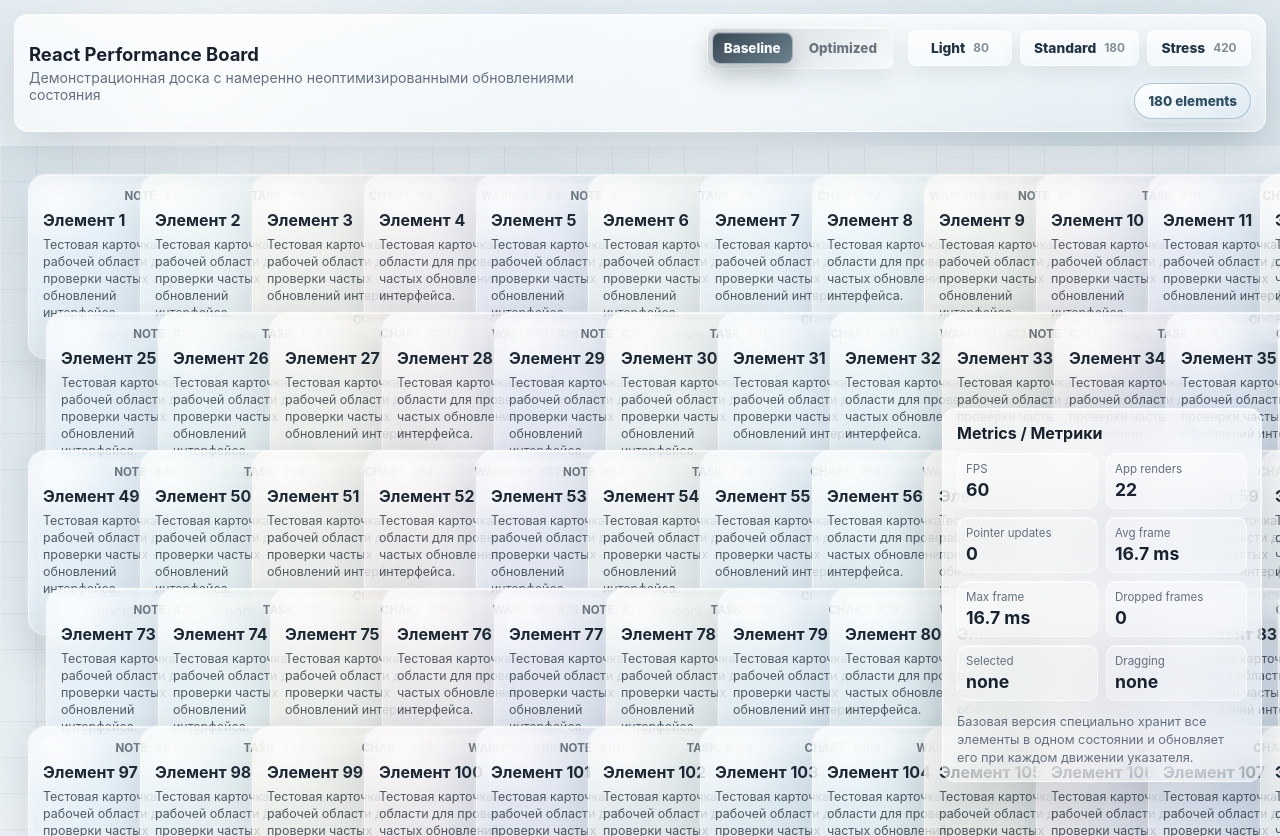
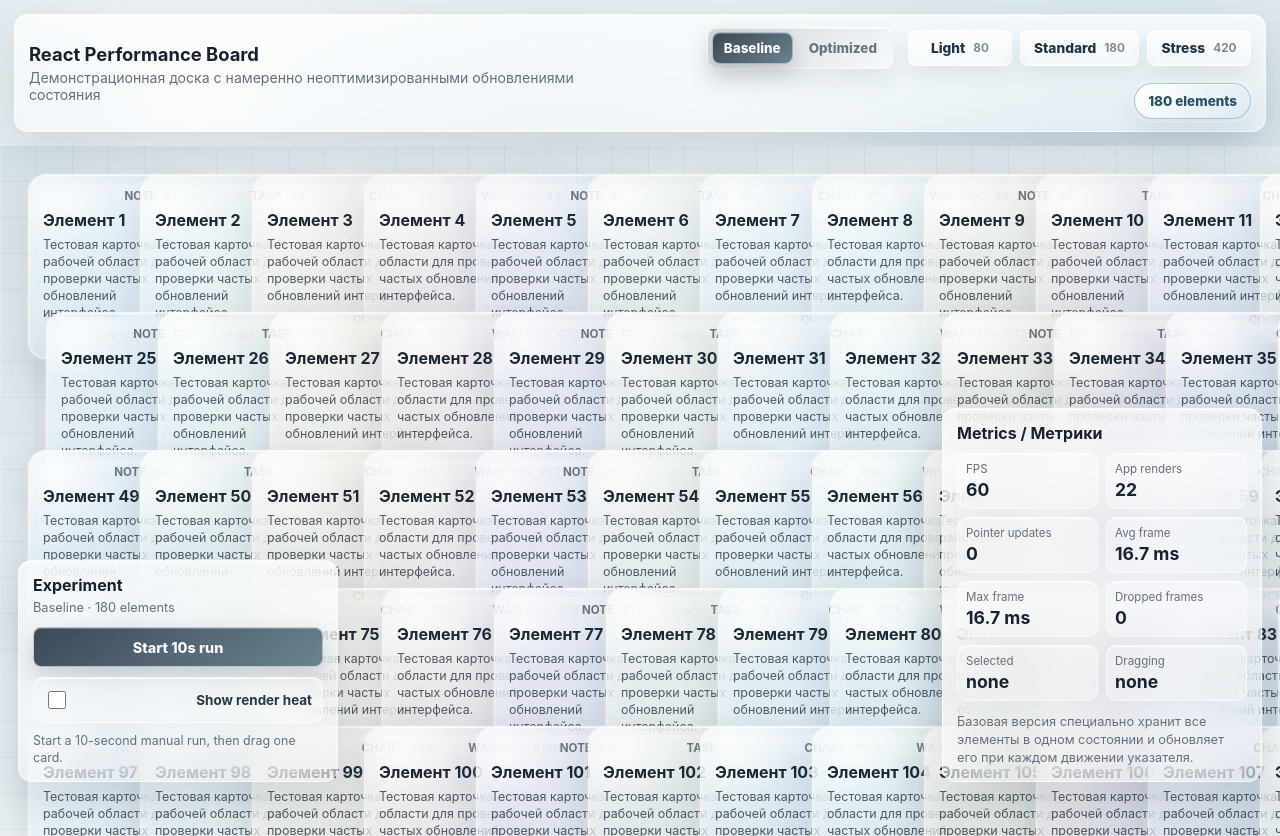
Before and after one commit to Estisui/react-performance-board, a React (Vite) app: page / in a window 1280 px wide. Built offline with nearby package versions, Linux system fonts and the light colour scheme.

Commit message:
feature: complete baseline mode

```diff
--- a/src/entities/board/ui/Board.tsx
+++ b/src/entities/board/ui/Board.tsx
@@ -10,9 +10,10 @@
   onPointerMove: (event: PointerEvent<HTMLDivElement>) => void;
   onPointerUp: (event: PointerEvent<HTMLDivElement>) => void;
   onStartDrag: (event: PointerEvent<HTMLElement>, item: BoardItem) => void;
+  showRenderHeat: boolean;
 };
 
-export function Board({ items, stats, boardRef, onPointerMove, onPointerUp, onStartDrag }: BoardProps) {
+export function Board({ items, stats, boardRef, onPointerMove, onPointerUp, onStartDrag, showRenderHeat }: BoardProps) {
   return (
     <div
       className="boardViewport"
@@ -24,7 +25,14 @@
       <div className="boardCanvas" style={{ width: BOARD_WIDTH, height: BOARD_HEIGHT }}>
         <div className="gridOverlay" />
         {items.map((item) => (
-          <BoardCard key={item.id} item={item} stats={stats} allItems={items} onStartDrag={onStartDrag} />
+          <BoardCard
+            key={item.id}
+            item={item}
+            stats={stats}
+            allItems={items}
+            onStartDrag={onStartDrag}
+            showRenderHeat={showRenderHeat}
+          />
         ))}
       </div>
     </div>
--- a/src/entities/board/ui/BoardCard.tsx
+++ b/src/entities/board/ui/BoardCard.tsx
@@ -1,4 +1,4 @@
-import { PointerEvent } from 'react';
+import { CSSProperties, PointerEvent, useRef } from 'react';
 import { addSyntheticRenderCost } from '../model/renderCost';
 import { BoardItem, BoardStats } from '../model/types';
 
@@ -7,24 +7,32 @@
   stats: BoardStats;
   allItems: BoardItem[];
   onStartDrag: (event: PointerEvent<HTMLElement>, item: BoardItem) => void;
+  showRenderHeat: boolean;
 };
 
-export function BoardCard({ item, stats, allItems, onStartDrag }: BoardCardProps) {
+export function BoardCard({ item, stats, allItems, onStartDrag, showRenderHeat }: BoardCardProps) {
+  const renderCount = useRef(0);
+  renderCount.current += 1;
+
   addSyntheticRenderCost(item, stats);
   const isSelected = stats.selectedId === item.id;
   const isDragging = stats.draggingId === item.id;
   const neighborCount = allItems.filter((candidate) => Math.abs(candidate.x - item.x) < 230).length;
+  const heatClassName = showRenderHeat ? 'renderHeat' : '';
+  const heatHue = 188 + ((renderCount.current + item.id) % 5) * 18;
 
   return (
     <article
-      className={`boardCard ${isSelected ? 'selected' : ''} ${isDragging ? 'dragging' : ''}`}
+      className={`boardCard ${heatClassName} ${isSelected ? 'selected' : ''} ${isDragging ? 'dragging' : ''}`}
       style={{
+        '--render-heat-hue': heatHue,
         width: item.width,
         transform: `translate(${item.x}px, ${item.y}px)`,
         backgroundColor: item.color,
-      }}
+      } as CSSProperties}
       onPointerDown={(event) => onStartDrag(event, item)}
     >
+      {showRenderHeat && <span key={renderCount.current} className="renderPulse" />}
       <div className="cardTopline">
         <span>{item.kind}</span>
         <span>#{item.id}</span>
@@ -32,6 +40,7 @@
       <h2>{item.title}</h2>
       <p>{item.body}</p>
       <footer>
+        {showRenderHeat && <span>Рендеров: {renderCount.current}</span>}
         <span>Соседей: {neighborCount}</span>
       </footer>
     </article>
--- a/src/pages/performance-board/ui/PerformanceBoardPage.tsx
+++ b/src/pages/performance-board/ui/PerformanceBoardPage.tsx
@@ -1,12 +1,14 @@
-import { PointerEvent, useRef, useState } from 'react';
+import { PointerEvent, useEffect, useRef, useState } from 'react';
 import { Board, createItems, DEFAULT_ITEM_COUNT, BOARD_HEIGHT, BOARD_WIDTH } from '../../../entities/board';
 import { BoardItem, BoardStats, DragState } from '../../../entities/board/model/types';
 import type { BoardMode } from '../../../shared/config/boardMode';
 import { useFrameMetrics } from '../../../shared/lib/performance';
+import { BenchmarkPanel } from '../../../widgets/benchmark-panel';
 import { MetricsPanel } from '../../../widgets/metrics-panel';
 import { Toolbar } from '../../../widgets/toolbar';
 
 let appRenderCounter = 0;
+const BENCHMARK_DURATION_MS = 10000;
 
 type PerformanceBoardPageProps = {
   mode: BoardMode;
@@ -20,8 +22,20 @@
   const [dragState, setDragState] = useState<DragState | null>(null);
   const [selectedId, setSelectedId] = useState<number | null>(null);
   const [pointerUpdates, setPointerUpdates] = useState(0);
+  const [showRenderHeat, setShowRenderHeat] = useState(false);
+  const [isBenchmarkRunning, setIsBenchmarkRunning] = useState(false);
+  const [benchmarkStatus, setBenchmarkStatus] = useState('Start a 10-second manual run, then drag one card.');
   const frameMetrics = useFrameMetrics();
   const boardRef = useRef<HTMLDivElement | null>(null);
+  const benchmarkTimeoutRef = useRef<number | null>(null);
+
+  useEffect(() => {
+    return () => {
+      if (benchmarkTimeoutRef.current !== null) {
+        window.clearTimeout(benchmarkTimeoutRef.current);
+      }
+    };
+  }, []);
 
   const stats: BoardStats = {
     renderCount: appRenderCounter,
@@ -90,6 +104,24 @@
     setPointerUpdates(0);
   };
 
+  const handleRunBenchmark = () => {
+    if (isBenchmarkRunning) {
+      return;
+    }
+
+    setPointerUpdates(0);
+    setSelectedId(null);
+    setDragState(null);
+    setIsBenchmarkRunning(true);
+    setBenchmarkStatus('Recording for 10 seconds. Drag one card diagonally now.');
+
+    benchmarkTimeoutRef.current = window.setTimeout(() => {
+      setIsBenchmarkRunning(false);
+      setDragState(null);
+      setBenchmarkStatus('Run complete. Record FPS, frame time, renders, and pointer updates.');
+    }, BENCHMARK_DURATION_MS);
+  };
+
   return (
     <main className="appShell" data-mode={mode}>
       <Toolbar
@@ -106,6 +138,16 @@
           onPointerMove={handlePointerMove}
           onPointerUp={handlePointerUp}
           onStartDrag={handleStartDrag}
+          showRenderHeat={showRenderHeat}
+        />
+        <BenchmarkPanel
+          mode={mode}
+          itemCount={items.length}
+          status={benchmarkStatus}
+          isRunning={isBenchmarkRunning}
+          showRenderHeat={showRenderHeat}
+          onToggleRenderHeat={() => setShowRenderHeat((value) => !value)}
+          onRunBenchmark={handleRunBenchmark}
         />
         <MetricsPanel stats={stats} />
       </section>
--- a/src/styles.css
+++ b/src/styles.css
@@ -343,6 +343,37 @@
     inset 0 -28px 48px rgba(255, 255, 255, 0.28);
 }
 
+.boardCard.renderHeat {
+  border-color: hsla(var(--render-heat-hue), 62%, 42%, 0.42);
+  box-shadow:
+    0 18px 38px rgba(45, 60, 76, 0.15),
+    0 0 0 4px hsla(var(--render-heat-hue), 72%, 46%, 0.22),
+    inset 0 1px 0 rgba(255, 255, 255, 0.74);
+}
+
+.renderPulse {
+  position: absolute;
+  inset: 0;
+  z-index: 1;
+  border-radius: inherit;
+  background:
+    radial-gradient(circle at 50% 50%, hsla(var(--render-heat-hue), 82%, 58%, 0.34), transparent 62%);
+  pointer-events: none;
+  animation: renderPulse 520ms ease-out both;
+}
+
+@keyframes renderPulse {
+  0% {
+    opacity: 0.95;
+    transform: scale(0.96);
+  }
+
+  100% {
+    opacity: 0;
+    transform: scale(1.04);
+  }
+}
+
 .cardTopline,
 .boardCard footer {
   display: flex;
@@ -370,9 +401,9 @@
   line-height: 1.35;
 }
 
+.benchmarkPanel,
 .metricsPanel {
   position: fixed;
-  right: 18px;
   bottom: 18px;
   z-index: 30;
   width: min(320px, calc(100vw - 36px));
@@ -388,10 +419,78 @@
   padding: 14px;
 }
 
+.benchmarkPanel {
+  left: 18px;
+}
+
+.metricsPanel {
+  right: 18px;
+}
+
+.benchmarkPanel h2,
 .metricsPanel h2 {
   margin: 0 0 10px;
   font-size: 1rem;
   letter-spacing: 0;
+}
+
+.benchmarkPanel p {
+  margin: -5px 0 12px;
+  color: var(--ink-muted);
+  font-size: 0.8rem;
+}
+
+.benchmarkPanel .benchmarkStatus {
+  margin: 0;
+  color: var(--ink-muted);
+  font-size: 0.78rem;
+  line-height: 1.35;
+}
+
+.benchmarkActions {
+  display: grid;
+  gap: 10px;
+}
+
+.benchmarkButton {
+  min-height: 40px;
+  border-color: rgba(255, 255, 255, 0.62);
+  background:
+    linear-gradient(145deg, rgba(43, 58, 71, 0.92), rgba(80, 106, 122, 0.82));
+  box-shadow:
+    inset 0 1px 0 rgba(255, 255, 255, 0.24),
+    0 10px 22px rgba(43, 58, 71, 0.18);
+  color: #f7fbfd;
+  font-weight: 800;
+}
+
+.benchmarkButton:hover:not(:disabled) {
+  border-color: rgba(255, 255, 255, 0.72);
+  background:
+    linear-gradient(145deg, rgba(43, 58, 71, 0.96), rgba(80, 106, 122, 0.88));
+  color: #f7fbfd;
+}
+
+.toggleControl {
+  display: flex;
+  align-items: center;
+  justify-content: space-between;
+  gap: 12px;
+  border: 1px solid rgba(255, 255, 255, 0.52);
+  border-radius: 10px;
+  background: rgba(255, 255, 255, 0.34);
+  box-shadow: var(--glass-inner);
+  color: #263746;
+  cursor: pointer;
+  font-size: 0.84rem;
+  font-weight: 750;
+  padding: 10px;
+}
+
+.toggleControl input {
+  accent-color: var(--accent);
+  inline-size: 18px;
+  block-size: 18px;
 }
 
 .metricsPanel dl {
@@ -451,4 +550,11 @@
     bottom: 12px;
     width: auto;
   }
+
+  .benchmarkPanel {
+    left: 12px;
+    right: 12px;
+    bottom: 280px;
+    width: auto;
+  }
 }
--- /dev/null
+++ b/src/widgets/benchmark-panel/index.ts
@@ -0,0 +1 @@
+export { BenchmarkPanel } from './ui/BenchmarkPanel';
--- /dev/null
+++ b/src/widgets/benchmark-panel/ui/BenchmarkPanel.tsx
@@ -0,0 +1,48 @@
+import type { BoardMode } from '../../../shared/config/boardMode';
+
+type BenchmarkPanelProps = {
+  mode: BoardMode;
+  itemCount: number;
+  status: string;
+  isRunning: boolean;
+  showRenderHeat: boolean;
+  onToggleRenderHeat: () => void;
+  onRunBenchmark: () => void;
+};
+
+const MODE_LABELS: Record<BoardMode, string> = {
+  baseline: 'Baseline',
+  optimized: 'Optimized',
+};
+
+export function BenchmarkPanel({
+  mode,
+  itemCount,
+  status,
+  isRunning,
+  showRenderHeat,
+  onToggleRenderHeat,
+  onRunBenchmark,
+}: BenchmarkPanelProps) {
+  return (
+    <aside className="benchmarkPanel" aria-label="Experiment controls">
+      <div>
+        <h2>Experiment</h2>
+        <p>
+          {MODE_LABELS[mode]} · {itemCount} elements
+        </p>
+      </div>
+
+      <div className="benchmarkActions">
+        <button type="button" className="benchmarkButton" onClick={onRunBenchmark} disabled={isRunning}>
+          {isRunning ? 'Recording...' : 'Start 10s run'}
+        </button>
+        <label className="toggleControl">
+          <input type="checkbox" checked={showRenderHeat} onChange={onToggleRenderHeat} />
+          <span>Show render heat</span>
+        </label>
+        <p className="benchmarkStatus">{status}</p>
+      </div>
+    </aside>
+  );
+}
```
